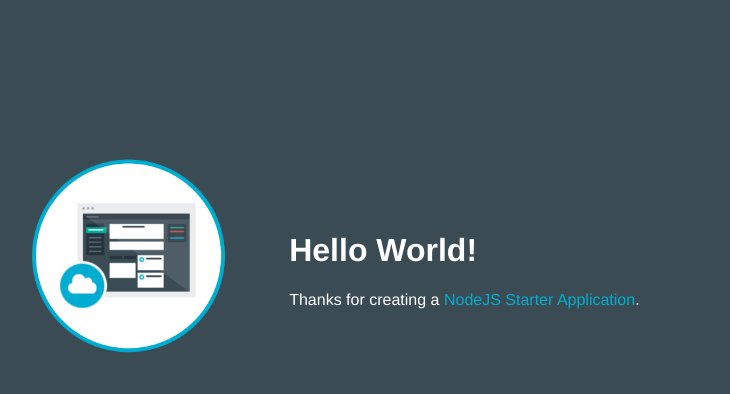
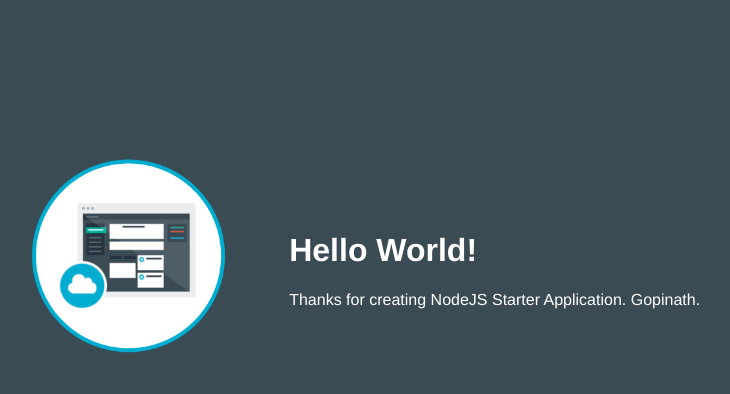
Before and after one commit to gopi014/Nodejsdemoapp-gopinath, a website: page public/index.html in a window 1280 px wide. Shown: the whole page, without its empty margins (253-983 px from the left). Drawn offline with Linux system fonts and the light colour scheme.

Commit message:
first commit

```diff
--- a/public/index.html
+++ b/public/index.html
@@ -17,7 +17,7 @@
         </td>
         <td>
           <h1 id="message">Hello World!</h1>
-          <p class='description'></p> Thanks for creating a <span class = "blue">NodeJS Starter Application</span>.
+          <p class='description'></p> Thanks for creating NodeJS Starter Application. Gopinath.
         </td>
       </tr>
     </table>
```
Also changed, not shown: 1 other file.
